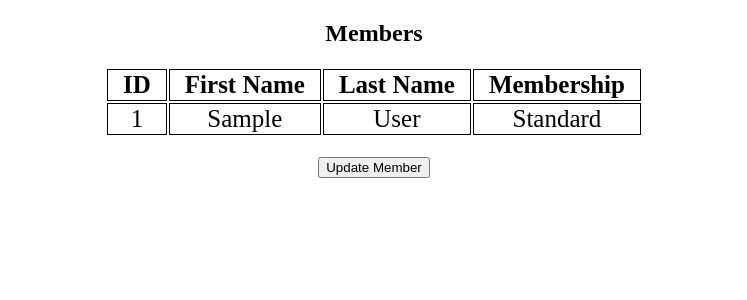
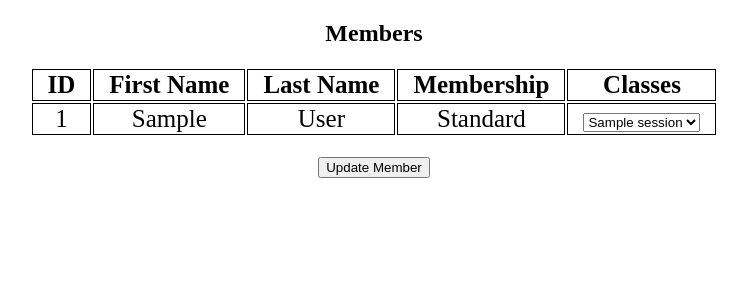
Before and after one commit to DerekBracken/gym_project, a Flask app: template gym_app/templates/members/show.html in a window 1280 px wide. Shown: the part 98-398 px from the top of the page, without its empty margins (266-1013 px from the left). Run offline with Flask 2, Linux system fonts and the light colour scheme; the template is opened without the code that fills it: most values are stand-ins (such as "Sample title", 1, 10 or a date in 2020).

Commit message:
fixed bud for displaying members sessions in show.html

```diff
--- a/gym_app/repositories/member_repository.py
+++ b/gym_app/repositories/member_repository.py
@@ -58,7 +58,7 @@ def sessions(member):
     results = run_sql(sql, values)
 
     for row in results:
-        session = session(row['name'], row['description'], row['time'], row['day'], row['capacity'], row['id'])
+        session = Session(row['name'], row['description'], row['time'], row['day'], row['capacity'], row['id'])
         sessions.append(session)
 
     return sessions
--- a/gym_app/templates/members/show.html
+++ b/gym_app/templates/members/show.html
@@ -9,6 +9,7 @@
         <th>First Name</th>
         <th>Last Name</th>
         <th>Membership</th>
+        <th>Classes</th>
     </tr>
 
         <tr>
@@ -20,7 +21,15 @@
             {% else %}
                 <td>Standard</td>
             {% endif %}
+            <td>
+                <select name="session_id" id="session">
+                    {% for session in sessions %}
+                    <option value="{{ session.id }}">{{ session.name }}</option>
+                    {% endfor %}
+                  </select>
+            </td>
         </tr>
+
 
 
 
```
